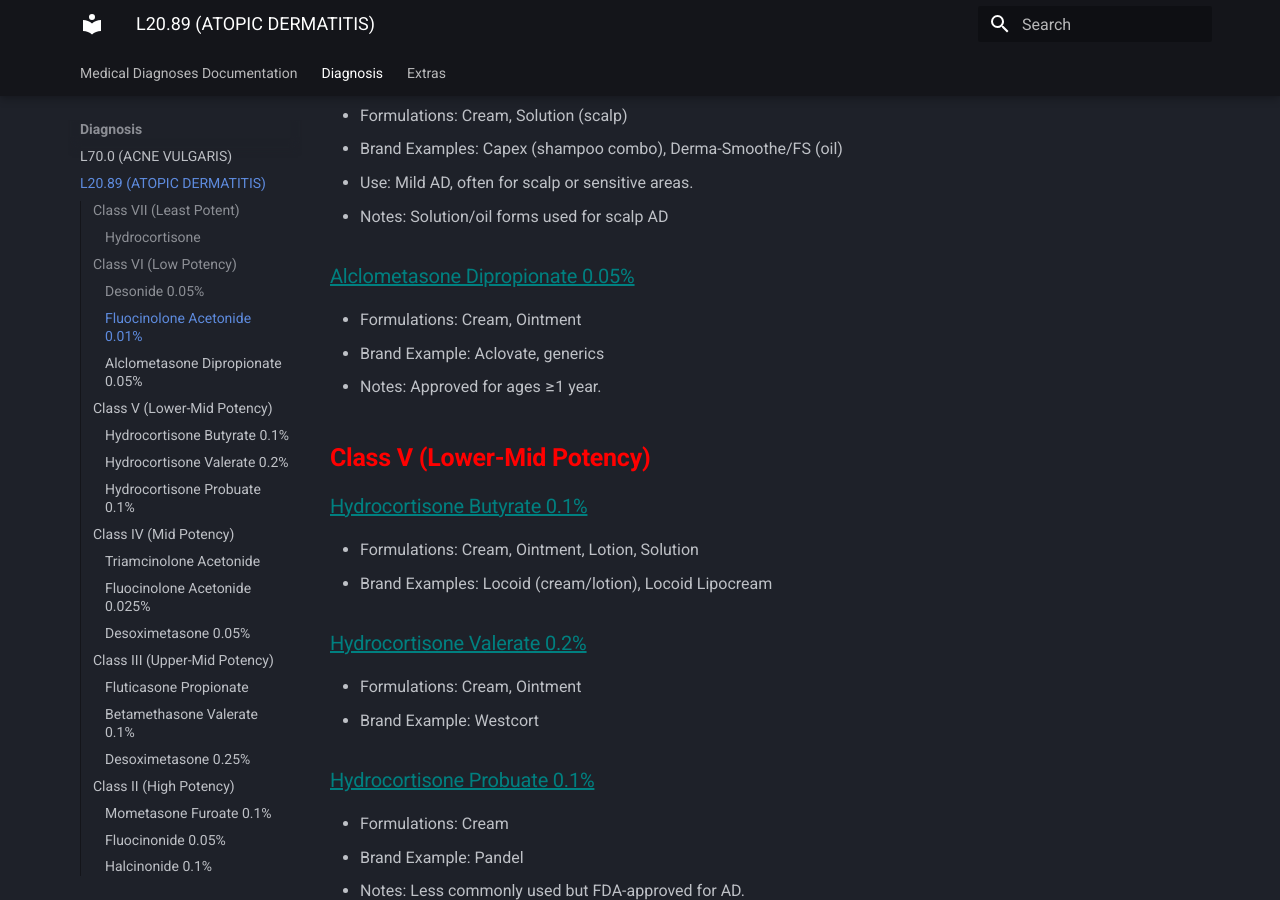
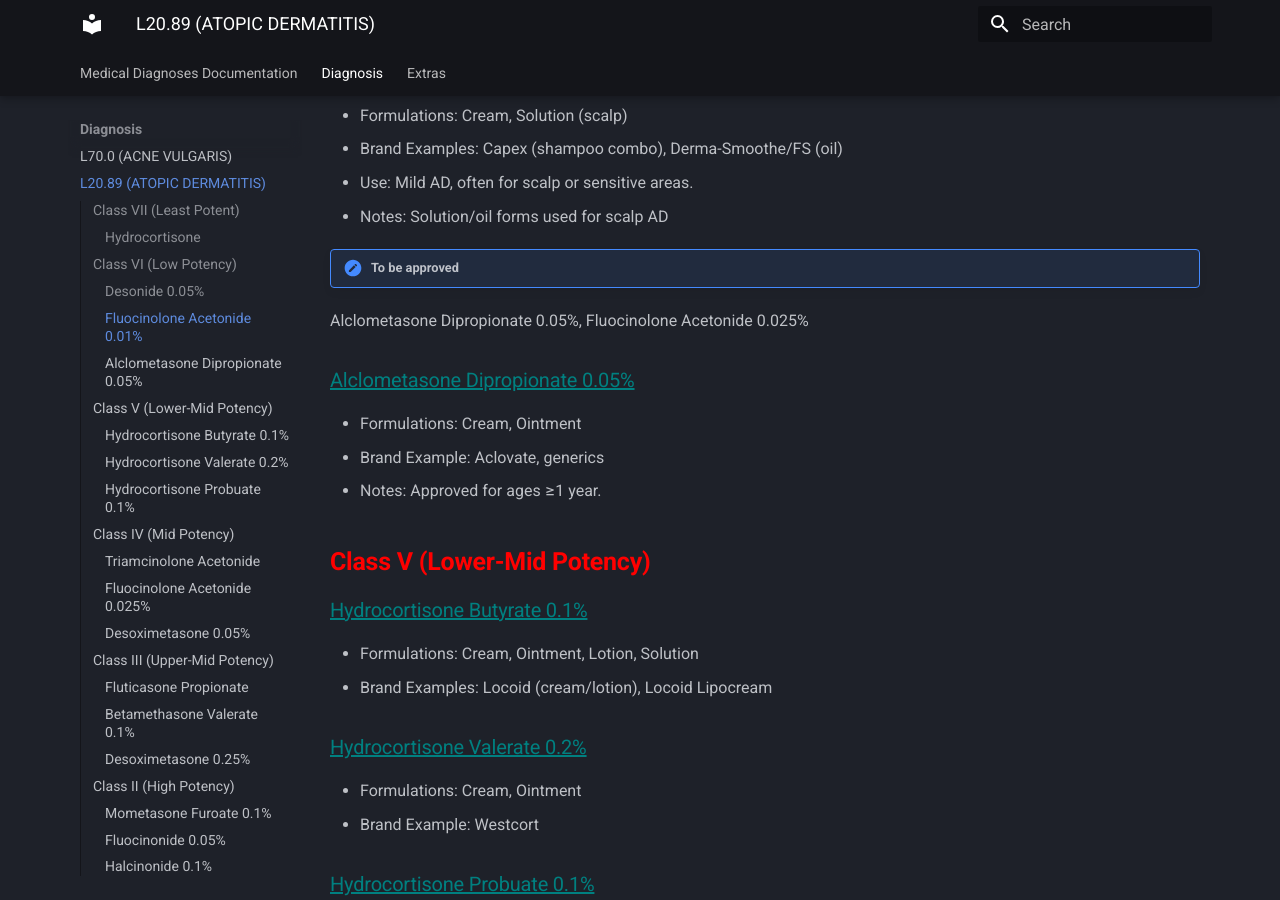
Before and after one commit to rei-cher/server-mkdocs, an MkDocs documentation site: the page built from docs/diagnosis/atopic_dermatitis.md, in a window 1280 px wide and 900 px high, scrolled down 656 px. Built offline with MkDocs 1.6.1 and Material for MkDocs 9.7.7, drawn with Linux system fonts in a browser that asks for light colours.

Commit message:
added for fluocinolone 0.01% approval note

```diff
--- a/docs/diagnosis/atopic_dermatitis.md
+++ b/docs/diagnosis/atopic_dermatitis.md
@@ -18,6 +18,8 @@
 - Brand Examples: Capex (shampoo combo), Derma-Smoothe/FS (oil)
 - Use: Mild AD, often for scalp or sensitive areas.
 - Notes: Solution/oil forms used for scalp AD
+!!! Note "To be approved"
+  Alclometasone Dipropionate 0.05%, Fluocinolone Acetonide 0.025%
 
 ### <u  style="color:teal">Alclometasone Dipropionate 0.05%</u>
 - Formulations: Cream, Ointment
```
